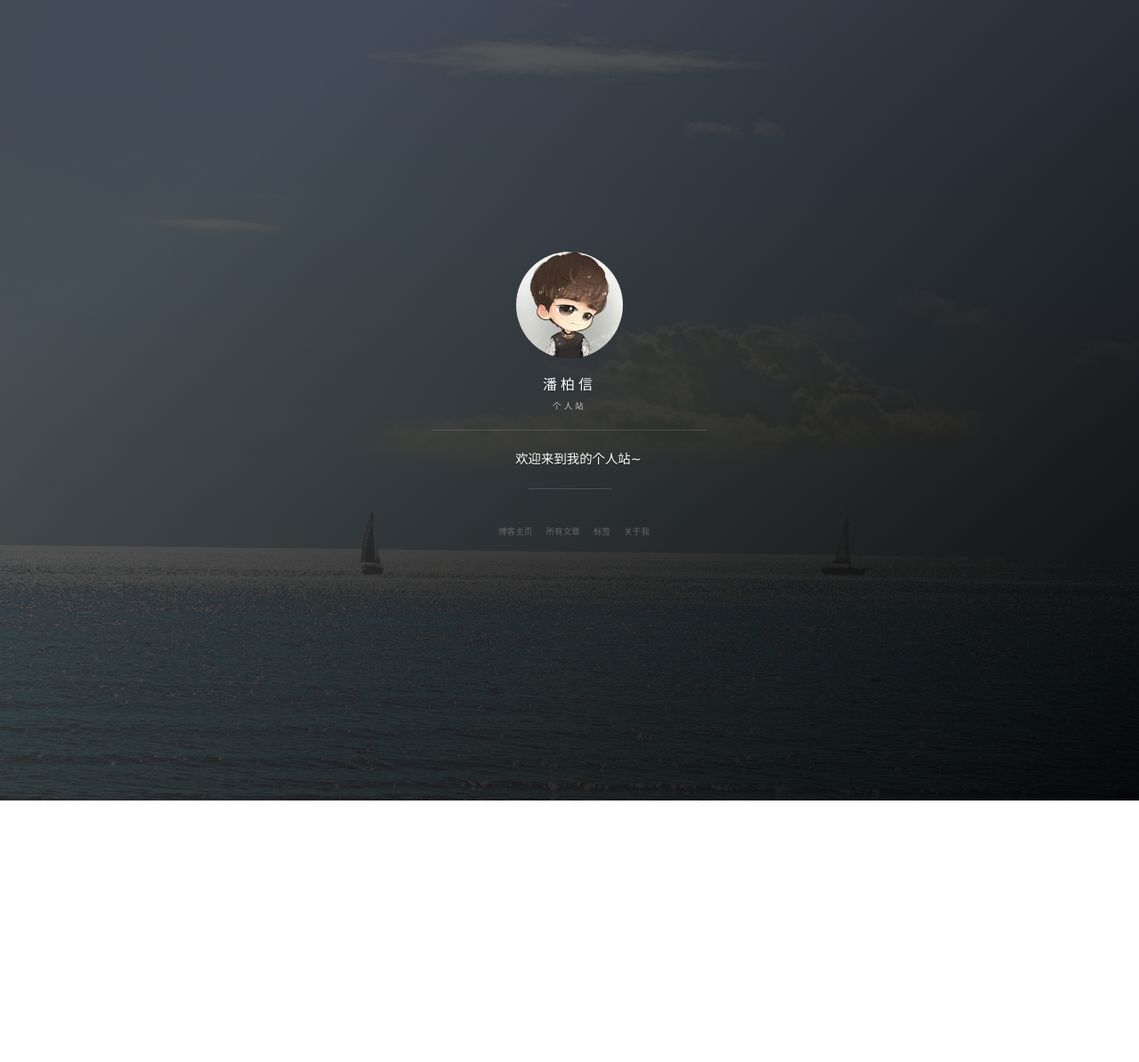
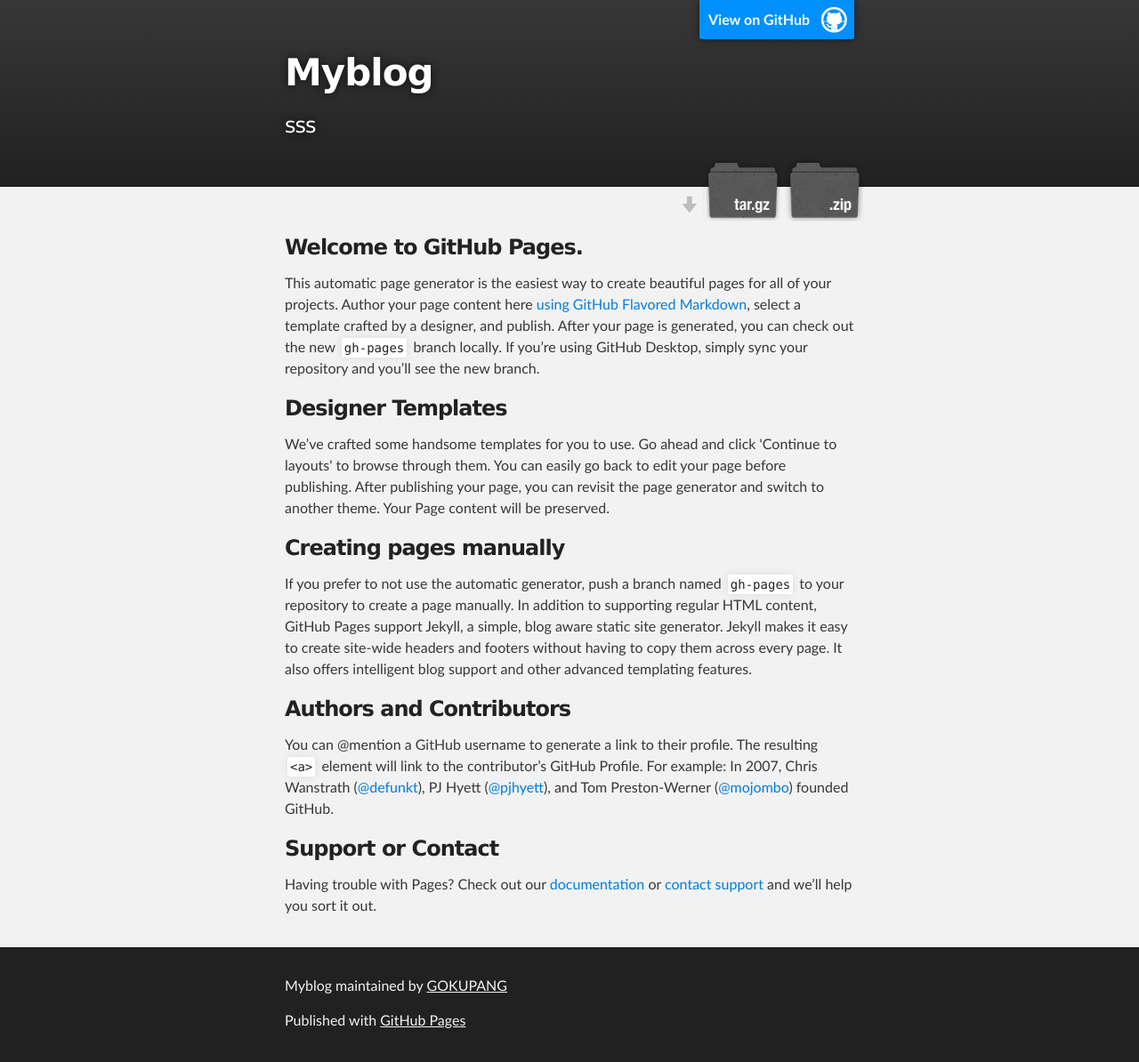
Before and after one commit to GOKUPANG/myblog, a Jekyll site: the page index.html, which Jekyll copies as it is, in a window 1280 px wide. Shown: the whole page at 89% size. Built offline with Jekyll 4.4.1, drawn with Linux system fonts in a browser that asks for light colours; nearby versions of some CDN libraries; the list of posts is cut into pages by our own code; comment, search, counter and statistics services are not loaded; before the commit the page ends 900 px from its top, so only the background shows below that; grey boxes are pictures that could not be loaded.

Commit message:
Create gh-pages branch via GitHub

```diff
--- a/index.html
+++ b/index.html
@@ -1,34 +1,72 @@
----
-layout: default
----
+<!DOCTYPE html>
+<html>
 
-<div class="main-post-list hidden">
+  <head>
+    <meta charset='utf-8'>
+    <meta http-equiv="X-UA-Compatible" content="chrome=1">
+    <meta name="description" content="Myblog : sss">
 
-  <ol class="post-list">
-    {% for post in paginator.posts %}
-    <li>
-      <h2 class="post-list__post-title post-title"><a href="{{ post.url }}" title="访问 {{ post.title }}">{{ post.title }}</a></h2>
-      <p class="excerpt">{{ post.content | strip_html | strip_newlines | truncate: 250 }}&hellip;</p>
-      <div class="post-list__meta">
-        <time datetime="{{post.date | date: date_to_xmlschema}}" class="post-list__meta--date date">
-          <img src="/images/calendar.png" width="20px" />
-          {{ post.date | date: "%F"}}</time>
-        <div class = "tag-img-icon">
-          <img src="/images/tag-icon.svg" width="20px" />
-        </div>
-        <a href="/tags">
-          <div class = "post-list-icon-mate">
-            <span class="post-list__meta--tags-right">{{ post.tags }}</span>
-          </div>
-          <div class = "post-list-small-mate">
-          <a class="btn-border-small" href={{ post.url }}>阅读全文 » </a>
-          </div>
-      </div>
-      <hr class="post-list__divider" />
-    </li>
-    {% endfor %}
-  </ol>
+    <link rel="stylesheet" type="text/css" media="screen" href="stylesheets/stylesheet.css">
 
-  {% include pagination.html %}
+    <title>Myblog</title>
+  </head>
 
-</div>
+  <body>
+
+    <!-- HEADER -->
+    <div id="header_wrap" class="outer">
+        <header class="inner">
+          <a id="forkme_banner" href="https://github.com/GOKUPANG/myblog">View on GitHub</a>
+
+          <h1 id="project_title">Myblog</h1>
+          <h2 id="project_tagline">sss</h2>
+
+            <section id="downloads">
+              <a class="zip_download_link" href="https://github.com/GOKUPANG/myblog/zipball/master">Download this project as a .zip file</a>
+              <a class="tar_download_link" href="https://github.com/GOKUPANG/myblog/tarball/master">Download this project as a tar.gz file</a>
+            </section>
+        </header>
+    </div>
+
+    <!-- MAIN CONTENT -->
+    <div id="main_content_wrap" class="outer">
+      <section id="main_content" class="inner">
+        <h3>
+<a id="welcome-to-github-pages" class="anchor" href="#welcome-to-github-pages" aria-hidden="true"><span aria-hidden="true" class="octicon octicon-link"></span></a>Welcome to GitHub Pages.</h3>
+
+<p>This automatic page generator is the easiest way to create beautiful pages for all of your projects. Author your page content here <a href="https://guides.github.com/features/mastering-markdown/">using GitHub Flavored Markdown</a>, select a template crafted by a designer, and publish. After your page is generated, you can check out the new <code>gh-pages</code> branch locally. If you’re using GitHub Desktop, simply sync your repository and you’ll see the new branch.</p>
+
+<h3>
+<a id="designer-templates" class="anchor" href="#designer-templates" aria-hidden="true"><span aria-hidden="true" class="octicon octicon-link"></span></a>Designer Templates</h3>
+
+<p>We’ve crafted some handsome templates for you to use. Go ahead and click 'Continue to layouts' to browse through them. You can easily go back to edit your page before publishing. After publishing your page, you can revisit the page generator and switch to another theme. Your Page content will be preserved.</p>
+
+<h3>
+<a id="creating-pages-manually" class="anchor" href="#creating-pages-manually" aria-hidden="true"><span aria-hidden="true" class="octicon octicon-link"></span></a>Creating pages manually</h3>
+
+<p>If you prefer to not use the automatic generator, push a branch named <code>gh-pages</code> to your repository to create a page manually. In addition to supporting regular HTML content, GitHub Pages support Jekyll, a simple, blog aware static site generator. Jekyll makes it easy to create site-wide headers and footers without having to copy them across every page. It also offers intelligent blog support and other advanced templating features.</p>
+
+<h3>
+<a id="authors-and-contributors" class="anchor" href="#authors-and-contributors" aria-hidden="true"><span aria-hidden="true" class="octicon octicon-link"></span></a>Authors and Contributors</h3>
+
+<p>You can @mention a GitHub username to generate a link to their profile. The resulting <code>&lt;a&gt;</code> element will link to the contributor’s GitHub Profile. For example: In 2007, Chris Wanstrath (<a href="https://github.com/defunkt" class="user-mention">@defunkt</a>), PJ Hyett (<a href="https://github.com/pjhyett" class="user-mention">@pjhyett</a>), and Tom Preston-Werner (<a href="https://github.com/mojombo" class="user-mention">@mojombo</a>) founded GitHub.</p>
+
+<h3>
+<a id="support-or-contact" class="anchor" href="#support-or-contact" aria-hidden="true"><span aria-hidden="true" class="octicon octicon-link"></span></a>Support or Contact</h3>
+
+<p>Having trouble with Pages? Check out our <a href="https://help.github.com/pages">documentation</a> or <a href="https://github.com/contact">contact support</a> and we’ll help you sort it out.</p>
+      </section>
+    </div>
+
+    <!-- FOOTER  -->
+    <div id="footer_wrap" class="outer">
+      <footer class="inner">
+        <p class="copyright">Myblog maintained by <a href="https://github.com/GOKUPANG">GOKUPANG</a></p>
+        <p>Published with <a href="https://pages.github.com">GitHub Pages</a></p>
+      </footer>
+    </div>
+
+
+
+  </body>
+</html>
--- /dev/null
+++ b/javascripts/main.js
@@ -0,0 +1 @@
+console.log('This would be the main JS file.');
--- /dev/null
+++ b/stylesheets/github-light.css
@@ -0,0 +1,123 @@
+/*
+The MIT License (MIT)
+
+Copyright (c) 2016 GitHub, Inc.
+
+Permission is hereby granted, free of charge, to any person obtaining a copy
+of this software and associated documentation files (the "Software"), to deal
+in the Software without restriction, including without limitation the rights
+to use, copy, modify, merge, publish, distribute, sublicense, and/or sell
+copies of the Software, and to permit persons to whom the Software is
+furnished to do so, subject to the following conditions:
+
+The above copyright notice and this permission notice shall be included in all
+copies or substantial portions of the Software.
+
+THE SOFTWARE IS PROVIDED "AS IS", WITHOUT WARRANTY OF ANY KIND, EXPRESS OR
+IMPLIED, INCLUDING BUT NOT LIMITED TO THE WARRANTIES OF MERCHANTABILITY,
+FITNESS FOR A PARTICULAR PURPOSE AND NONINFRINGEMENT. IN NO EVENT SHALL THE
+AUTHORS OR COPYRIGHT HOLDERS BE LIABLE FOR ANY CLAIM, DAMAGES OR OTHER
+LIABILITY, WHETHER IN AN ACTION OF CONTRACT, TORT OR OTHERWISE, ARISING FROM,
+OUT OF OR IN CONNECTION WITH THE SOFTWARE OR THE USE OR OTHER DEALINGS IN THE
+SOFTWARE.
+
+*/
+
+.pl-c /* comment */ {
+  color: #969896;
+}
+
+.pl-c1 /* constant, variable.other.constant, support, meta.property-name, support.constant, support.variable, meta.module-reference, markup.raw, meta.diff.header */,
+.pl-s .pl-v /* string variable */ {
+  color: #0086b3;
+}
+
+.pl-e /* entity */,
+.pl-en /* entity.name */ {
+  color: #795da3;
+}
+
+.pl-smi /* variable.parameter.function, storage.modifier.package, storage.modifier.import, storage.type.java, variable.other */,
+.pl-s .pl-s1 /* string source */ {
+  color: #333;
+}
+
+.pl-ent /* entity.name.tag */ {
+  color: #63a35c;
+}
+
+.pl-k /* keyword, storage, storage.type */ {
+  color: #a71d5d;
+}
+
+.pl-s /* string */,
+.pl-pds /* punctuation.definition.string, string.regexp.character-class */,
+.pl-s .pl-pse .pl-s1 /* string punctuation.section.embedded source */,
+.pl-sr /* string.regexp */,
+.pl-sr .pl-cce /* string.regexp constant.character.escape */,
+.pl-sr .pl-sre /* string.regexp source.ruby.embedded */,
+.pl-sr .pl-sra /* string.regexp string.regexp.arbitrary-repitition */ {
+  color: #183691;
+}
+
+.pl-v /* variable */ {
+  color: #ed6a43;
+}
+
+.pl-id /* invalid.deprecated */ {
+  color: #b52a1d;
+}
+
+.pl-ii /* invalid.illegal */ {
+  color: #f8f8f8;
+  background-color: #b52a1d;
+}
+
+.pl-sr .pl-cce /* string.regexp constant.character.escape */ {
+  font-weight: bold;
+  color: #63a35c;
+}
+
+.pl-ml /* markup.list */ {
+  color: #693a17;
+}
+
+.pl-mh /* markup.heading */,
+.pl-mh .pl-en /* markup.heading entity.name */,
+.pl-ms /* meta.separator */ {
+  font-weight: bold;
+  color: #1d3e81;
+}
+
+.pl-mq /* markup.quote */ {
+  color: #008080;
+}
+
+.pl-mi /* markup.italic */ {
+  font-style: italic;
+  color: #333;
+}
+
+.pl-mb /* markup.bold */ {
+  font-weight: bold;
+  color: #333;
+}
+
+.pl-md /* markup.deleted, meta.diff.header.from-file */ {
+  color: #bd2c00;
+  background-color: #ffecec;
+}
+
+.pl-mi1 /* markup.inserted, meta.diff.header.to-file */ {
+  color: #55a532;
+  background-color: #eaffea;
+}
+
+.pl-mdr /* meta.diff.range */ {
+  font-weight: bold;
+  color: #795da3;
+}
+
+.pl-mo /* meta.output */ {
+  color: #1d3e81;
+}
--- /dev/null
+++ b/stylesheets/stylesheet.css
@@ -0,0 +1,425 @@
+/*******************************************************************************
+Slate Theme for GitHub Pages
+by Jason Costello, @jsncostello
+*******************************************************************************/
+
+@import url(github-light.css);
+
+/*******************************************************************************
+MeyerWeb Reset
+*******************************************************************************/
+
+html, body, div, span, applet, object, iframe,
+h1, h2, h3, h4, h5, h6, p, blockquote, pre,
+a, abbr, acronym, address, big, cite, code,
+del, dfn, em, img, ins, kbd, q, s, samp,
+small, strike, strong, sub, sup, tt, var,
+b, u, i, center,
+dl, dt, dd, ol, ul, li,
+fieldset, form, label, legend,
+table, caption, tbody, tfoot, thead, tr, th, td,
+article, aside, canvas, details, embed,
+figure, figcaption, footer, header, hgroup,
+menu, nav, output, ruby, section, summary,
+time, mark, audio, video {
+  margin: 0;
+  padding: 0;
+  border: 0;
+  font: inherit;
+  vertical-align: baseline;
+}
+
+/* HTML5 display-role reset for older browsers */
+article, aside, details, figcaption, figure,
+footer, header, hgroup, menu, nav, section {
+  display: block;
+}
+
+ol, ul {
+  list-style: none;
+}
+
+table {
+  border-collapse: collapse;
+  border-spacing: 0;
+}
+
+/*******************************************************************************
+Theme Styles
+*******************************************************************************/
+
+body {
+  box-sizing: border-box;
+  color:#373737;
+  background: #212121;
+  font-size: 16px;
+  font-family: 'Myriad Pro', Calibri, Helvetica, Arial, sans-serif;
+  line-height: 1.5;
+  -webkit-font-smoothing: antialiased;
+}
+
+h1, h2, h3, h4, h5, h6 {
+  margin: 10px 0;
+  font-weight: 700;
+  color:#222222;
+  font-family: 'Lucida Grande', 'Calibri', Helvetica, Arial, sans-serif;
+  letter-spacing: -1px;
+}
+
+h1 {
+  font-size: 36px;
+  font-weight: 700;
+}
+
+h2 {
+  padding-bottom: 10px;
+  font-size: 32px;
+  background: url('../images/bg_hr.png') repeat-x bottom;
+}
+
+h3 {
+  font-size: 24px;
+}
+
+h4 {
+  font-size: 21px;
+}
+
+h5 {
+  font-size: 18px;
+}
+
+h6 {
+  font-size: 16px;
+}
+
+p {
+  margin: 10px 0 15px 0;
+}
+
+footer p {
+  color: #f2f2f2;
+}
+
+a {
+  text-decoration: none;
+  color: #007edf;
+  text-shadow: none;
+
+  transition: color 0.5s ease;
+  transition: text-shadow 0.5s ease;
+  -webkit-transition: color 0.5s ease;
+  -webkit-transition: text-shadow 0.5s ease;
+  -moz-transition: color 0.5s ease;
+  -moz-transition: text-shadow 0.5s ease;
+  -o-transition: color 0.5s ease;
+  -o-transition: text-shadow 0.5s ease;
+  -ms-transition: color 0.5s ease;
+  -ms-transition: text-shadow 0.5s ease;
+}
+
+a:hover, a:focus {text-decoration: underline;}
+
+footer a {
+  color: #F2F2F2;
+  text-decoration: underline;
+}
+
+em {
+  font-style: italic;
+}
+
+strong {
+  font-weight: bold;
+}
+
+img {
+  position: relative;
+  margin: 0 auto;
+  max-width: 739px;
+  padding: 5px;
+  margin: 10px 0 10px 0;
+  border: 1px solid #ebebeb;
+
+  box-shadow: 0 0 5px #ebebeb;
+  -webkit-box-shadow: 0 0 5px #ebebeb;
+  -moz-box-shadow: 0 0 5px #ebebeb;
+  -o-box-shadow: 0 0 5px #ebebeb;
+  -ms-box-shadow: 0 0 5px #ebebeb;
+}
+
+p img {
+  display: inline;
+  margin: 0;
+  padding: 0;
+  vertical-align: middle;
+  text-align: center;
+  border: none;
+}
+
+pre, code {
+  width: 100%;
+  color: #222;
+  background-color: #fff;
+
+  font-family: Monaco, "Bitstream Vera Sans Mono", "Lucida Console", Terminal, monospace;
+  font-size: 14px;
+
+  border-radius: 2px;
+  -moz-border-radius: 2px;
+  -webkit-border-radius: 2px;
+}
+
+pre {
+  width: 100%;
+  padding: 10px;
+  box-shadow: 0 0 10px rgba(0,0,0,.1);
+  overflow: auto;
+}
+
+code {
+  padding: 3px;
+  margin: 0 3px;
+  box-shadow: 0 0 10px rgba(0,0,0,.1);
+}
+
+pre code {
+  display: block;
+  box-shadow: none;
+}
+
+blockquote {
+  color: #666;
+  margin-bottom: 20px;
+  padding: 0 0 0 20px;
+  border-left: 3px solid #bbb;
+}
+
+
+ul, ol, dl {
+  margin-bottom: 15px
+}
+
+ul {
+  list-style-position: inside;
+  list-style: disc;
+  padding-left: 20px;
+}
+
+ol {
+  list-style-position: inside;
+  list-style: decimal;
+  padding-left: 20px;
+}
+
+dl dt {
+  font-weight: bold;
+}
+
+dl dd {
+  padding-left: 20px;
+  font-style: italic;
+}
+
+dl p {
+  padding-left: 20px;
+  font-style: italic;
+}
+
+hr {
+  height: 1px;
+  margin-bottom: 5px;
+  border: none;
+  background: url('../images/bg_hr.png') repeat-x center;
+}
+
+table {
+  border: 1px solid #373737;
+  margin-bottom: 20px;
+  text-align: left;
+ }
+
+th {
+  font-family: 'Lucida Grande', 'Helvetica Neue', Helvetica, Arial, sans-serif;
+  padding: 10px;
+  background: #373737;
+  color: #fff;
+ }
+
+td {
+  padding: 10px;
+  border: 1px solid #373737;
+ }
+
+form {
+  background: #f2f2f2;
+  padding: 20px;
+}
+
+/*******************************************************************************
+Full-Width Styles
+*******************************************************************************/
+
+.outer {
+  width: 100%;
+}
+
+.inner {
+  position: relative;
+  max-width: 640px;
+  padding: 20px 10px;
+  margin: 0 auto;
+}
+
+#forkme_banner {
+  display: block;
+  position: absolute;
+  top:0;
+  right: 10px;
+  z-index: 10;
+  padding: 10px 50px 10px 10px;
+  color: #fff;
+  background: url('../images/blacktocat.png') #0090ff no-repeat 95% 50%;
+  font-weight: 700;
+  box-shadow: 0 0 10px rgba(0,0,0,.5);
+  border-bottom-left-radius: 2px;
+  border-bottom-right-radius: 2px;
+}
+
+#header_wrap {
+  background: #212121;
+  background: -moz-linear-gradient(top, #373737, #212121);
+  background: -webkit-linear-gradient(top, #373737, #212121);
+  background: -ms-linear-gradient(top, #373737, #212121);
+  background: -o-linear-gradient(top, #373737, #212121);
+  background: linear-gradient(top, #373737, #212121);
+}
+
+#header_wrap .inner {
+  padding: 50px 10px 30px 10px;
+}
+
+#project_title {
+  margin: 0;
+  color: #fff;
+  font-size: 42px;
+  font-weight: 700;
+  text-shadow: #111 0px 0px 10px;
+}
+
+#project_tagline {
+  color: #fff;
+  font-size: 24px;
+  font-weight: 300;
+  background: none;
+  text-shadow: #111 0px 0px 10px;
+}
+
+#downloads {
+  position: absolute;
+  width: 210px;
+  z-index: 10;
+  bottom: -40px;
+  right: 0;
+  height: 70px;
+  background: url('../images/icon_download.png') no-repeat 0% 90%;
+}
+
+.zip_download_link {
+  display: block;
+  float: right;
+  width: 90px;
+  height:70px;
+  text-indent: -5000px;
+  overflow: hidden;
+  background: url(../images/sprite_download.png) no-repeat bottom left;
+}
+
+.tar_download_link {
+  display: block;
+  float: right;
+  width: 90px;
+  height:70px;
+  text-indent: -5000px;
+  overflow: hidden;
+  background: url(../images/sprite_download.png) no-repeat bottom right;
+  margin-left: 10px;
+}
+
+.zip_download_link:hover {
+  background: url(../images/sprite_download.png) no-repeat top left;
+}
+
+.tar_download_link:hover {
+  background: url(../images/sprite_download.png) no-repeat top right;
+}
+
+#main_content_wrap {
+  background: #f2f2f2;
+  border-top: 1px solid #111;
+  border-bottom: 1px solid #111;
+}
+
+#main_content {
+  padding-top: 40px;
+}
+
+#footer_wrap {
+  background: #212121;
+}
+
+
+
+/*******************************************************************************
+Small Device Styles
+*******************************************************************************/
+
+@media screen and (max-width: 480px) {
+  body {
+    font-size:14px;
+  }
+
+  #downloads {
+    display: none;
+  }
+
+  .inner {
+    min-width: 320px;
+    max-width: 480px;
+  }
+
+  #project_title {
+  font-size: 32px;
+  }
+
+  h1 {
+    font-size: 28px;
+  }
+
+  h2 {
+    font-size: 24px;
+  }
+
+  h3 {
+    font-size: 21px;
+  }
+
+  h4 {
+    font-size: 18px;
+  }
+
+  h5 {
+    font-size: 14px;
+  }
+
+  h6 {
+    font-size: 12px;
+  }
+
+  code, pre {
+    min-width: 320px;
+    max-width: 480px;
+    font-size: 11px;
+  }
+
+}
```
Also changed, not shown: params.json (added, +6 -0 lines), images/bg_hr.png (added), images/blacktocat.png (added), images/icon_download.png (added), images/sprite_download.png (added).
